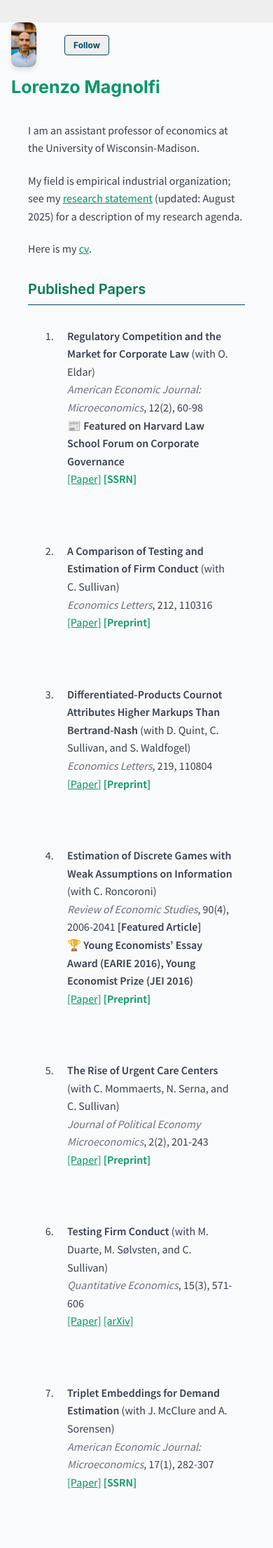
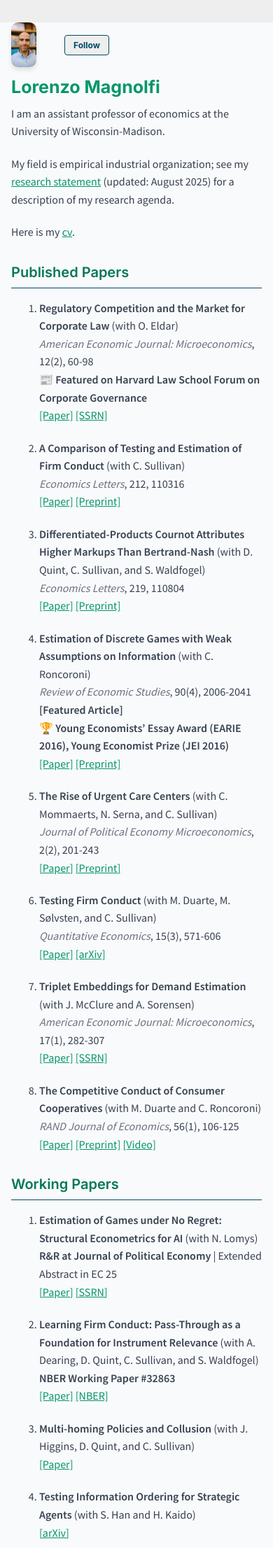
Before and after one commit to LorenzoMagnolfi/Lorenzomagnolfi.github.io, a Jekyll site: the page built from _pages/about.md, in a window 390 px wide. Shown: the top 2212 px of the page at 70% size. Built offline with Jekyll 4.4.1, drawn with Linux system fonts in a browser that asks for light colours; a script that is not in the unit is left out.

Commit message:
Update custom.css

```diff
--- a/assets/css/custom.css
+++ b/assets/css/custom.css
@@ -61,47 +61,6 @@ a {
 a:hover {
   color: var(--primary-dark);
 }
-/* Clean styling for publication lists - no boxes */
-.page__content ol li,
-.page__content ul li {
-  margin-bottom: 1.5rem;
-  line-height: 1.6;
-}
-
-/* Style the paper links as subtle, colored links */
-.page__content a[href*="Paper"],
-.page__content a[href*="paper"] {
-  color: var(--primary-color);
-  font-weight: 600;
-  text-decoration: none;
-  border-bottom: 1px solid transparent;
-  transition: var(--transition);
-}
-
-.page__content a[href*="SSRN"],
-.page__content a[href*="arXiv"],
-.page__content a[href*="NBER"],
-.page__content a[href*="Preprint"],
-.page__content a[href*="preprint"],
-.page__content a[href*="Video"],
-.page__content a[href*="GitHub"] {
-  color: var(--text-secondary);
-  font-weight: 500;
-  text-decoration: none;
-  border-bottom: 1px solid transparent;
-  transition: var(--transition);
-}
-
-.page__content a[href*="SSRN"]:hover,
-.page__content a[href*="arXiv"]:hover,
-.page__content a[href*="NBER"]:hover,
-.page__content a[href*="Preprint"]:hover,
-.page__content a[href*="preprint"]:hover,
-.page__content a[href*="Video"]:hover,
-.page__content a[href*="GitHub"]:hover {
-  color: var(--primary-color);
-  border-bottom: 1px solid var(--primary-color);
-}
 
 /* Style italicized journal names */
 .page__content em {
@@ -125,11 +84,6 @@ a:hover {
   font-weight: 700;
 }
 
-.greedy-nav a {
-  color: rgba(255, 255, 255, 0.9);
-  transition: var(--transition);
-}
-
 .greedy-nav a:hover {
   color: white;
 }
@@ -144,15 +98,3 @@ a:hover {
   font-family: 'Inter', sans-serif;
   font-weight: 600;
 }
-
-/* Responsive Design */
-@media (max-width: 768px) {
-  .page__content {
-    padding: 1.5rem;
-  }
-
-  .page__content ol li,
-  .page__content ul li {
-    padding: 1rem;
-  }
-}
```
